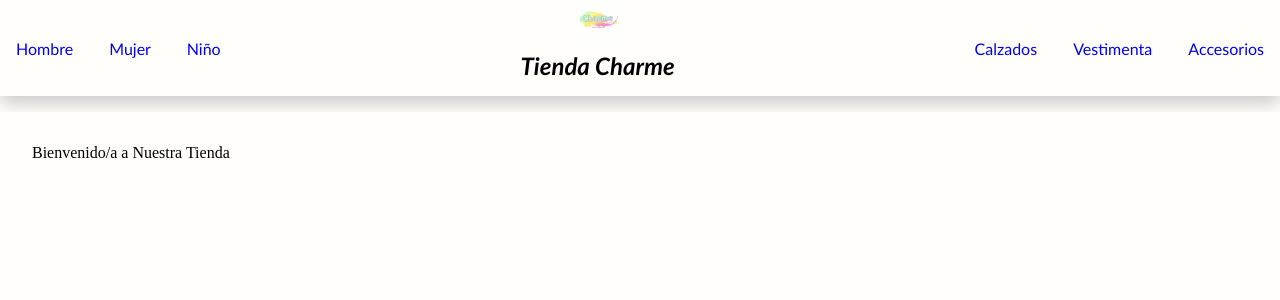
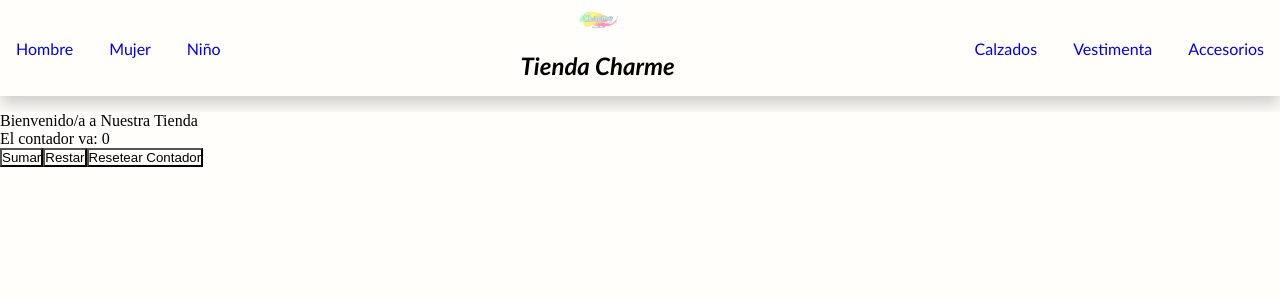
Before and after one commit to juanlujan22/tiendaCharme, a React (Create React App) app: page / in a window 1280 px wide. Shown: the top 300 px of the page. Built offline with nearby package versions, Linux system fonts and the light colour scheme.

Commit message:
componente ItemCount

```diff
--- a/src/components/Header/CartWidget.js
+++ b/src/components/Header/CartWidget.js
@@ -1,6 +1,6 @@
 const CartWidget = () => {
   return (
-    <div id="logo__Nav">
+    <div className="logo__Nav">
       <img src="./img/logoCharme.png" alt="logo" srcset="" />
     </div>
   )
--- a/src/components/Header/Header.js
+++ b/src/components/Header/Header.js
@@ -1,7 +1,7 @@
 import NavBar from "./NavBar";
 const Header = () => {
   return (
-    <header id="header">
+    <header className="header">
       <NavBar />
     </header>
   );
--- a/src/components/Header/Header.scss
+++ b/src/components/Header/Header.scss
@@ -1,8 +1,8 @@
-#header {
+.header {
     height: 7rem;
 }
 
-#nav__box{
+.nav__box{
     font-family: 'Gill Sans MT', Calibri, 'Trebuchet MS', sans-serif;
     display: flex;
     flex-direction: row;
@@ -15,11 +15,11 @@
 
 }
 
-#logo__Nav img{
+.logo__Nav img{
     height: 3rem;
 }
 
-#titulo_Nav{
+.titulo_Nav{
     font-style: italic;
     display: flex;
     flex-direction: column;
@@ -28,7 +28,7 @@
     height: 6rem;
 }
 
-#link_Nav a{
+.link_Nav a{
     text-decoration: none;
     padding: 1rem
 }
--- a/src/components/Header/NavBar.js
+++ b/src/components/Header/NavBar.js
@@ -2,17 +2,17 @@ import CartWidget from "./CartWidget";
 
 const NavBar = () => {
   return (
-    <nav id="nav__box">
-      <div id="link_Nav">
+    <nav className="nav__box">
+      <div className="link_Nav">
         <a href="#"> Hombre </a>
         <a href="#"> Mujer </a>
         <a href="#"> Niño </a>
       </div>
-      <div id="titulo_Nav">
+      <div className="titulo_Nav">
         <CartWidget />
         <h1 classname="titulo">Tienda Charme</h1>
       </div>
-      <div id="link_Nav">
+      <div className="link_Nav">
         <a href="#"> Calzados </a>
         <a href="#"> Vestimenta </a>
         <a href="#"> Accesorios </a>
--- /dev/null
+++ b/src/components/ItemCount/ItemCount.js
@@ -0,0 +1,21 @@
+import { useState } from "react";
+
+const ItemCount = () => {
+
+    const [contador, setContador] = useState(0)
+
+    const aumentarContador = ()=>{setContador(contador+1)};
+    const disminuitContador = ()=>{setContador(contador-1)};
+    const resetearContador = ()=>{setContador(0)};
+
+
+  return (
+    <div>
+        <p>El contador va: {contador}</p>
+        <button onClick={aumentarContador}>Sumar</button>
+        <button onClick={disminuitContador}>Restar</button>
+        <button onClick={resetearContador}>Resetear Contador</button>
+    </div>
+  )
+}
+export default ItemCount;
--- a/src/components/ItemLisContainer/ItemListContainer.js
+++ b/src/components/ItemLisContainer/ItemListContainer.js
@@ -1,4 +1,11 @@
+import ItemCount from "../ItemCount/ItemCount";
+
 const ItemListContainer = ({ greeting }) => {
-  return (<div id="ItemListContainer"><p>{greeting}</p></div>);
+  return (
+  <div id="ItemListContainer">
+    <p>{greeting}</p>
+    <ItemCount />
+  </div>);
 };
+
 export default ItemListContainer;
--- a/src/components/ItemLisContainer/ItemListContainer.scss
+++ b/src/components/ItemLisContainer/ItemListContainer.scss
@@ -1,4 +1,4 @@
-#ItemListContainer {
+.ItemListContainer {
     padding: 2rem;
     text-align: center;
 }
```
